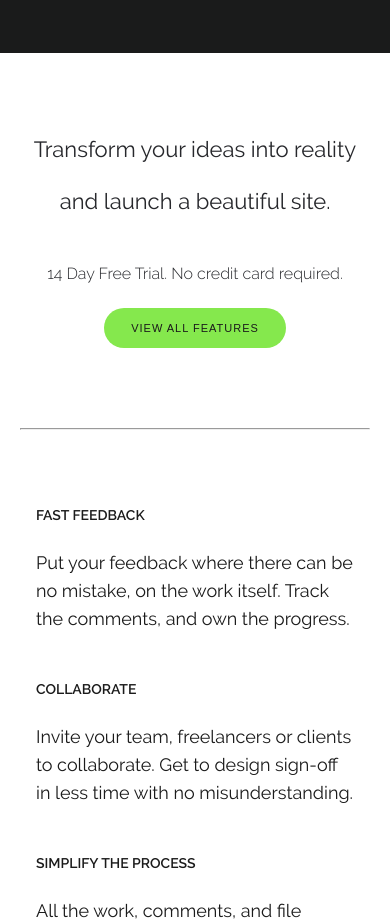
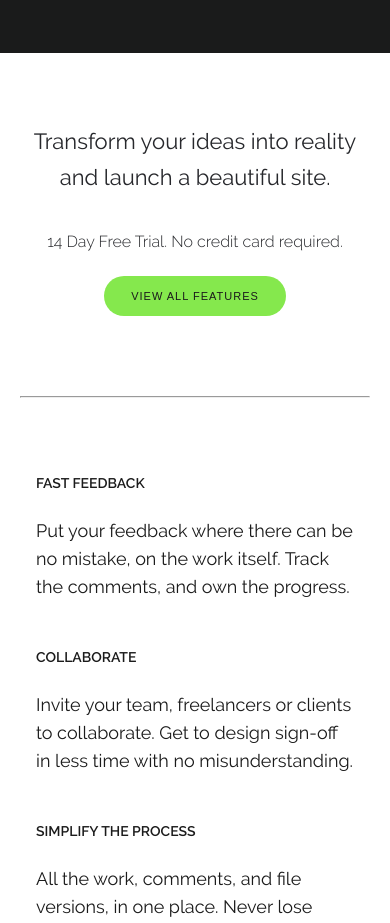
Before and after one commit to vladtitan95/startup, a plain HTML site: page index.html in a window 390 px wide. Shown: the part 4940-5863 px from the top of the page. Drawn offline with nearby package versions, Linux system fonts and the light colour scheme.

Commit message:
в последне блоке в подзаголовке изменил межстрочное расстояние

```diff
--- a/style/blocks/_transform.scss
+++ b/style/blocks/_transform.scss
@@ -110,5 +110,8 @@
     &__text{
       padding: 15px;
     }
+    &__subtitle{
+      line-height: 36px;
+    }
   }
 }
```
Also changed, not shown: style/style.css, 1 other file.
